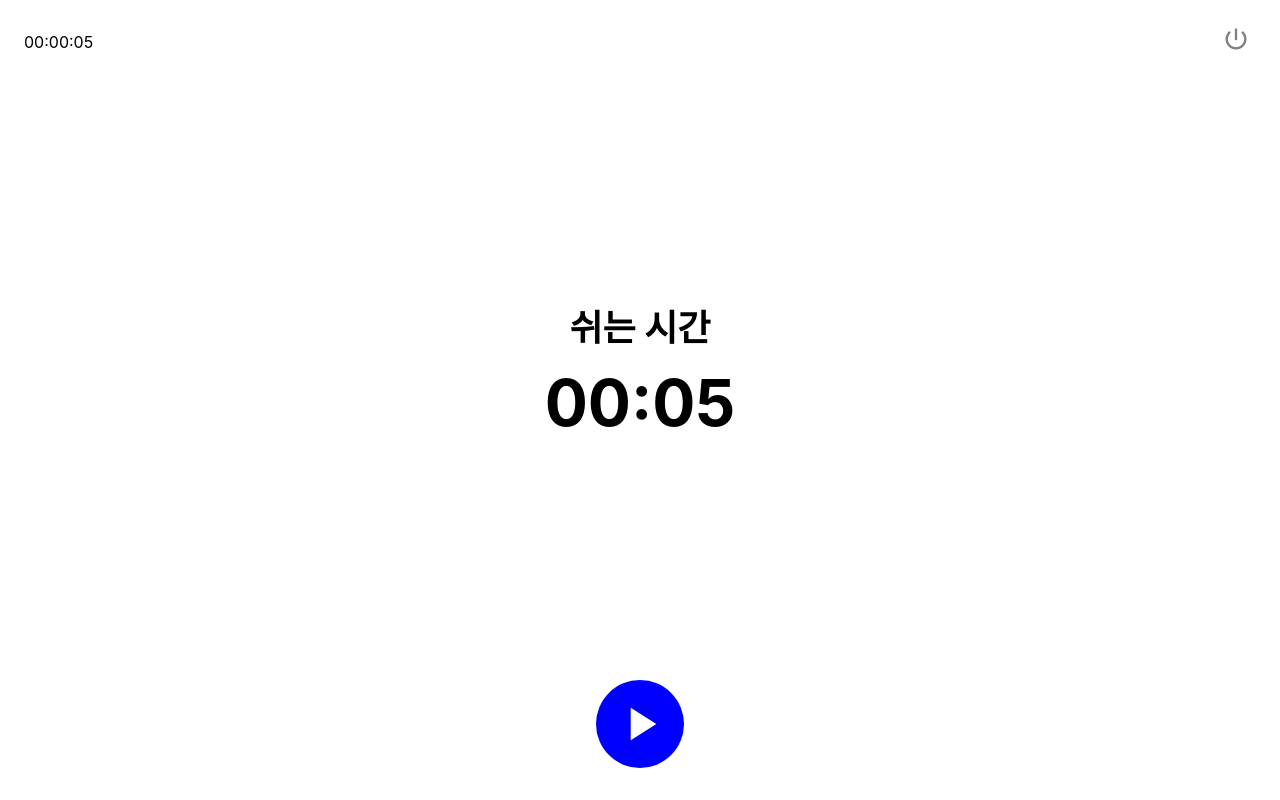
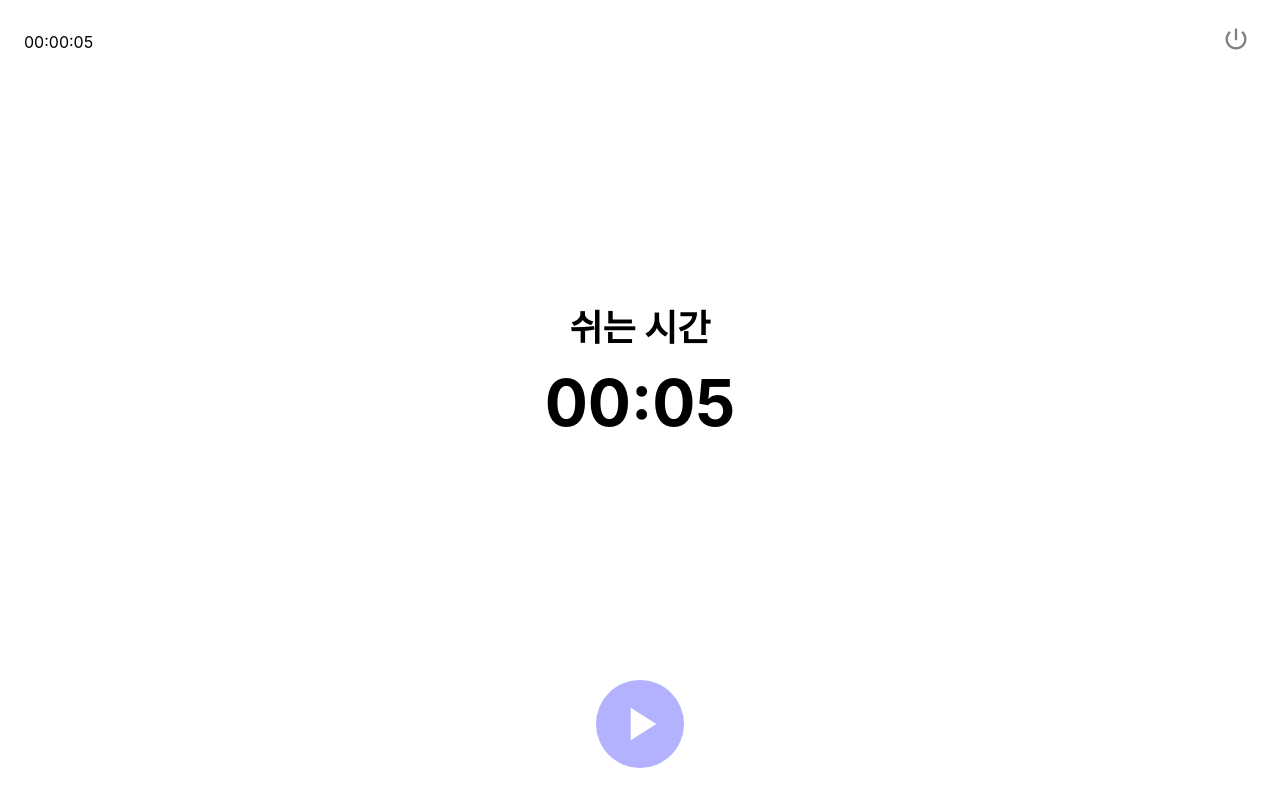
Before and after one commit to realsnoopso/HealthRoutine_Front, a Next.js app: page /rest in a window 1280 px wide. Built offline with nearby package versions, Linux system fonts and the light colour scheme; a web font is replaced by a local one.

Commit message:
Add disabled mode to rest page

```diff
--- a/src/components/atoms/Button.tsx
+++ b/src/components/atoms/Button.tsx
@@ -1,5 +1,6 @@
-import styled from '@emotion/styled';
+import { css } from '@emotion/css';
 import theme from '@src/styles/theme';
+import React, { useEffect } from 'react';
 
 interface Button extends React.ButtonHTMLAttributes<HTMLButtonElement> {
   children?: React.ReactNode;
@@ -9,21 +10,31 @@ interface Button extends React.ButtonHTMLAttributes<HTMLButtonElement> {
   style?: any;
 }
 
-export function Button(props: Button) {
+const Button = React.forwardRef((props: Button, ref: any) => {
   const { children, _onClick, shape, icon, style } = props;
+  const [disabled, setDisabled] = React.useState(false);
+  const buttonDomDisabled = ref?.current?.disabled;
+
+  useEffect(() => {
+    setDisabled(buttonDomDisabled);
+  }, [buttonDomDisabled]);
 
   return (
-    <StyledRoot
-      className={`${style} ${shape === 'round' ? 'round' : 'squre'}`}
-      onClick={_onClick}
+    <button
+      ref={ref}
+      className={
+        styleRoot + ` ${style} ${shape === 'round' ? 'round' : 'squre'}`
+      }
+      onClick={disabled ? () => {} : _onClick}
     >
       <span className="material-icons">{icon}</span>
       {children}
-    </StyledRoot>
+    </button>
   );
-}
+});
+export default Button;
 
-const StyledRoot = styled.button`
+const styleRoot = css`
   background-color: ${theme.colors.primary};
   color: ${theme.colors.btnText};
   display: flex;
@@ -45,4 +56,8 @@ const StyledRoot = styled.button`
   .material-icons {
     font-size: 56px;
   }
+
+  &:disabled {
+    opacity: 0.3;
+  }
 `;
--- a/src/components/molecules/ActionButton.tsx
+++ b/src/components/molecules/ActionButton.tsx
@@ -1,5 +1,6 @@
-import { Button } from '@src/components/atoms/Button';
+import Button from '@src/components/atoms/Button';
 import { css } from '@emotion/css';
+import React from 'react';
 
 interface ActionButton extends React.ButtonHTMLAttributes<HTMLButtonElement> {
   _onClick?: () => void;
@@ -7,8 +8,18 @@ interface ActionButton extends React.ButtonHTMLAttributes<HTMLButtonElement> {
   style?: any;
 }
 
-export function ActionButton(props: ActionButton) {
+const ActionButton = React.forwardRef((props: ActionButton, ref: any) => {
   const { _onClick, icon, style } = props;
 
-  return <Button style={style} shape="round" icon={icon} _onClick={_onClick} />;
-}
+  return (
+    <Button
+      ref={ref}
+      style={style}
+      shape="round"
+      icon={icon}
+      _onClick={_onClick}
+    />
+  );
+});
+
+export default ActionButton;
--- a/src/components/organisms/Navbar.tsx
+++ b/src/components/organisms/Navbar.tsx
@@ -6,7 +6,7 @@ import { runSetCount, makeTimer } from '@src/services/makeTimer';
 
 interface Navbar {}
 
-export function Navbar(props: Navbar) {
+export default function Navbar(props: Navbar) {
   const router = useRouter();
 
   const [count, setCount] = useState(0);
--- a/src/components/templates/Cycle.tsx
+++ b/src/components/templates/Cycle.tsx
@@ -1,6 +1,7 @@
 import { css } from '@emotion/css';
 import { useRouter } from 'next/router';
-import { ActionButton } from '@src/components/molecules/ActionButton';
+import React from 'react';
+import ActionButton from '@src/components/molecules/ActionButton';
 
 interface Cycle {
   children: React.ReactNode;
@@ -10,7 +11,7 @@ interface Cycle {
   style?: any;
 }
 
-export function Cycle(props: Cycle) {
+const Cycle = React.forwardRef((props: Cycle, ref: any) => {
   const router = useRouter();
   const { children, _onClick, btnIcon, btnPath, style } = props;
 
@@ -18,6 +19,7 @@ export function Cycle(props: Cycle) {
     <div className={`${styleRoot} ${style}`}>
       {children}
       <ActionButton
+        ref={ref}
         style={buttonStyle}
         icon={btnIcon}
         _onClick={
@@ -30,7 +32,9 @@ export function Cycle(props: Cycle) {
       />
     </div>
   );
-}
+});
+
+export default Cycle;
 
 const styleRoot = css`
   display: flex;
--- a/src/pages/_app.tsx
+++ b/src/pages/_app.tsx
@@ -2,7 +2,7 @@ import type { AppProps } from 'next/app';
 import { Global } from '@emotion/react';
 import { globalStyles } from '@src/styles/globalStyles';
 import Head from 'next/head';
-import { Navbar } from '@src/components/organisms/Navbar';
+import Navbar from '@src/components/organisms/Navbar';
 import { useRouter } from 'next/router';
 import { css } from '@emotion/css';
 import { useState, useEffect } from 'react';
--- a/src/pages/doing.tsx
+++ b/src/pages/doing.tsx
@@ -1,5 +1,5 @@
 import type { NextPage } from 'next';
-import { Cycle } from '@src/components/templates/Cycle';
+import Cycle from '@src/components/templates/Cycle';
 import NumberInput from '@src/components/molecules/NumberInput';
 import { css } from '@emotion/css';
 import { useRef, useState, useEffect } from 'react';
--- a/src/pages/index.tsx
+++ b/src/pages/index.tsx
@@ -1,7 +1,7 @@
 import type { NextPage } from 'next';
 import Head from 'next/head';
 import { css } from '@emotion/css';
-import { Button } from '@src/components/atoms/Button';
+import Button from '@src/components/atoms/Button';
 import { useRouter } from 'next/router';
 import { Ready } from '@src/components/templates/Ready';
 import { useState } from 'react';
--- a/src/pages/rest.tsx
+++ b/src/pages/rest.tsx
@@ -1,17 +1,26 @@
 import type { NextPage } from 'next';
-import { Cycle } from '@src/components/templates/Cycle';
-import { useState, useEffect } from 'react';
+import Cycle from '@src/components/templates/Cycle';
+import { useState, useEffect, useRef } from 'react';
 import { runSetCount, makeTimer } from '@src/services/makeTimer';
 
 const Rest: NextPage = () => {
   const [count, setCount] = useState(0);
+  const actionButton: any = useRef();
 
   useEffect(() => {
     runSetCount(count, setCount);
   }, [count]);
 
+  useEffect(() => {
+    actionButton.current.disabled = true;
+  }, []);
+
+  if (count === 10) {
+    actionButton.current.disabled = false;
+  }
+
   return (
-    <Cycle btnIcon="play_arrow" btnPath="doing">
+    <Cycle btnIcon="play_arrow" btnPath="doing" ref={actionButton}>
       <h3>쉬는 시간</h3>
       <h1>{makeTimer(count, 'm:s')}</h1>
     </Cycle>
--- a/src/pages/start.tsx
+++ b/src/pages/start.tsx
@@ -1,5 +1,5 @@
 import type { NextPage } from 'next';
-import { Cycle } from '@src/components/templates/Cycle';
+import Cycle from '@src/components/templates/Cycle';
 
 const Start: NextPage = () => {
   return (
```
